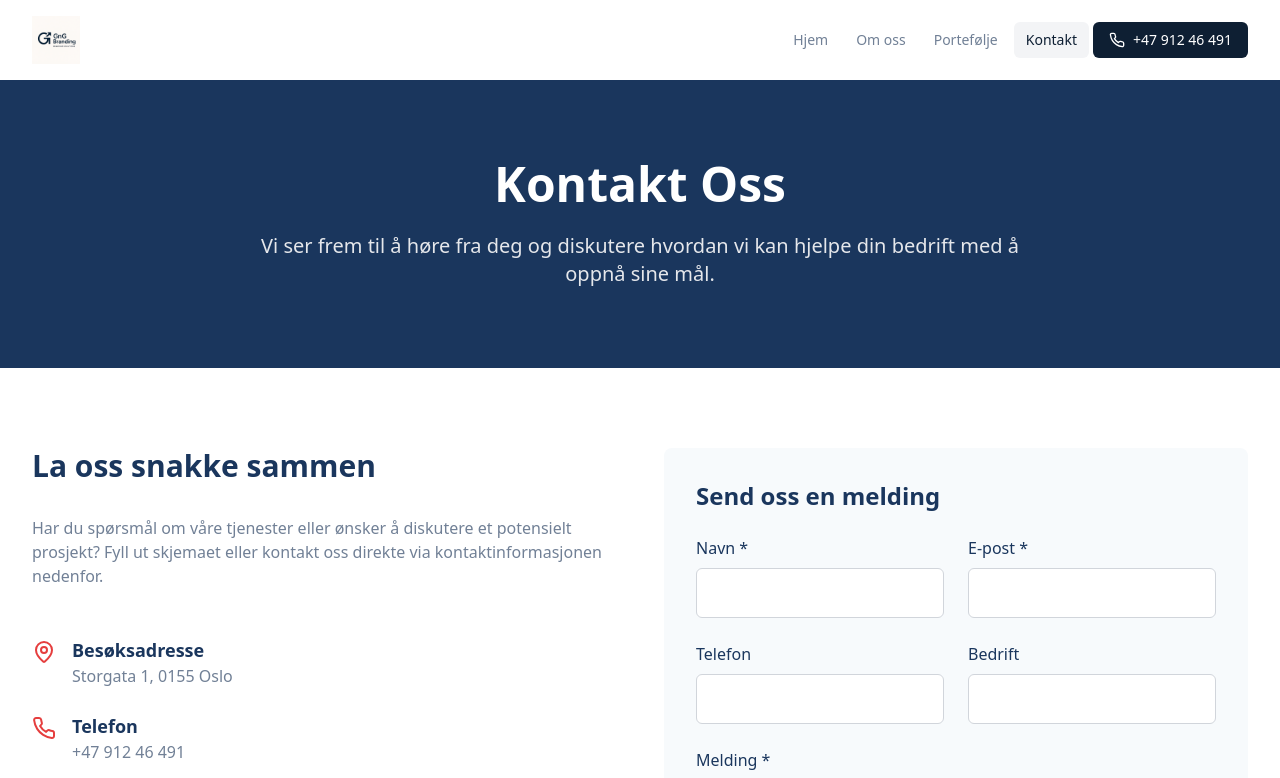
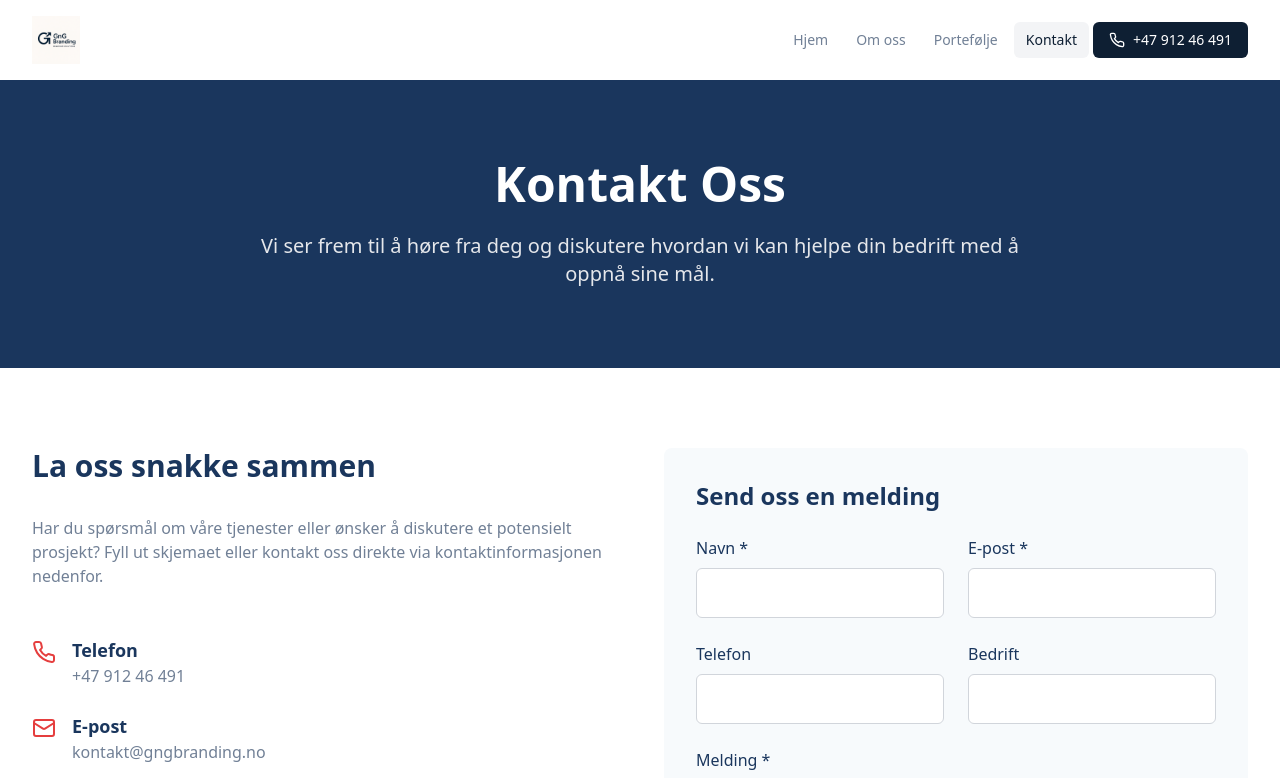
Before and after one commit to ensurik/gngbranding, a React (Vite) app: page /contact in a window 1280 px wide. Shown: the top 778 px of the page. Built offline with nearby package versions, Linux system fonts and the light colour scheme.

Commit message:
Remove contact address

```diff
--- a/src/pages/Contact.tsx
+++ b/src/pages/Contact.tsx
@@ -1,8 +1,8 @@
-import { useState } from "react";
+import React, { useState } from "react";
 import { useToast } from "@/hooks/use-toast";
 import Navbar from "@/components/Navbar";
 import Footer from "@/components/Footer";
-import { MapPin, Phone, Mail, Clock } from "lucide-react";
+import { Phone, Mail, Clock } from "lucide-react";
 import emailjs from "emailjs-com";
 
 const Contact = () => {
@@ -100,14 +100,6 @@ const Contact = () => {
               </p>
 
               <div className="space-y-6">
-                <div className="flex items-start">
-                  <MapPin className="h-6 w-6 text-brand-accent mr-4 mt-1" />
-                  <div>
-                    <h3 className="text-lg font-semibold text-brand-blue">Besøksadresse</h3>
-                    <p className="text-brand-gray">Storgata 1, 0155 Oslo</p>
-                  </div>
-                </div>
-
                 <div className="flex items-start">
                   <Phone className="h-6 w-6 text-brand-accent mr-4 mt-1" />
                   <div>
```
